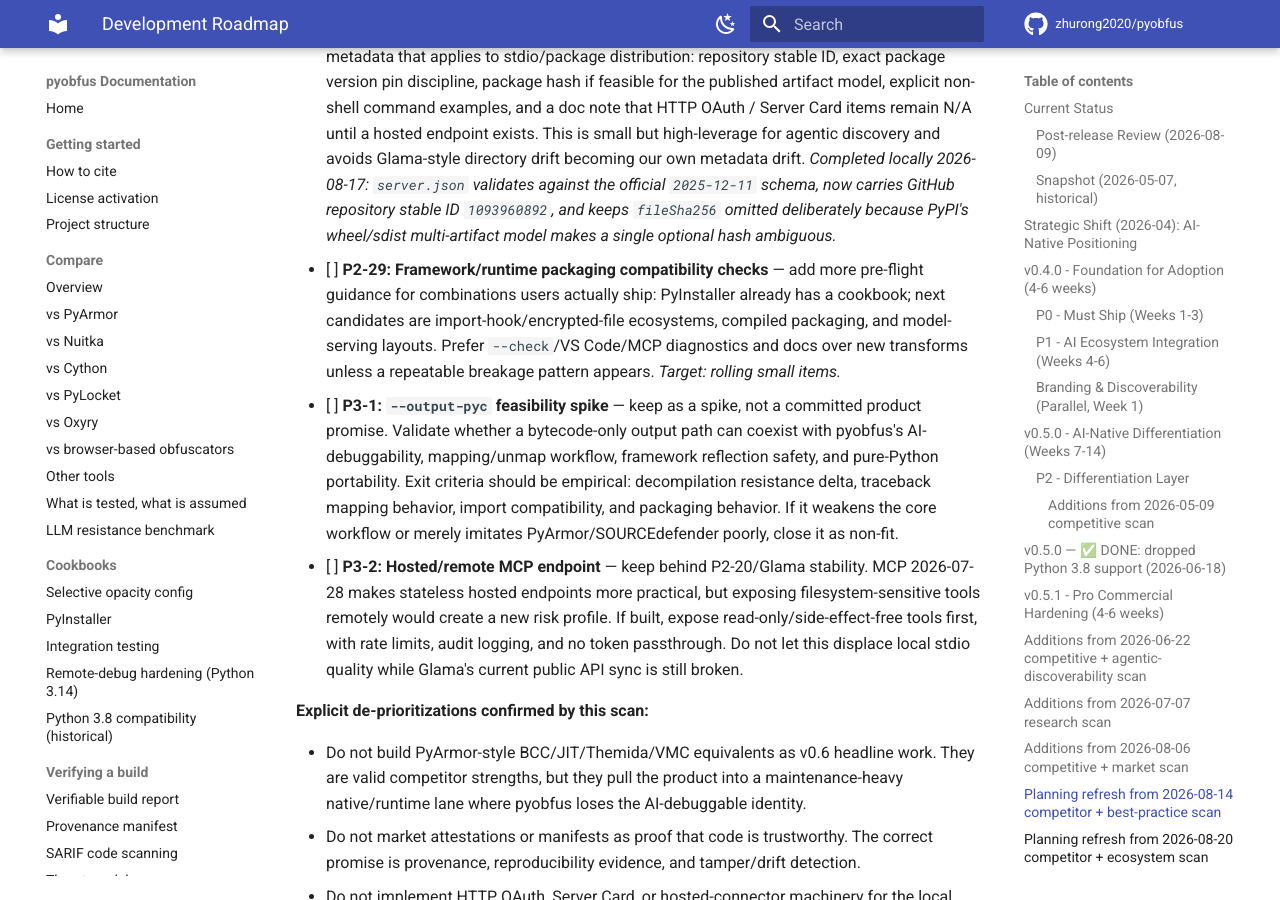
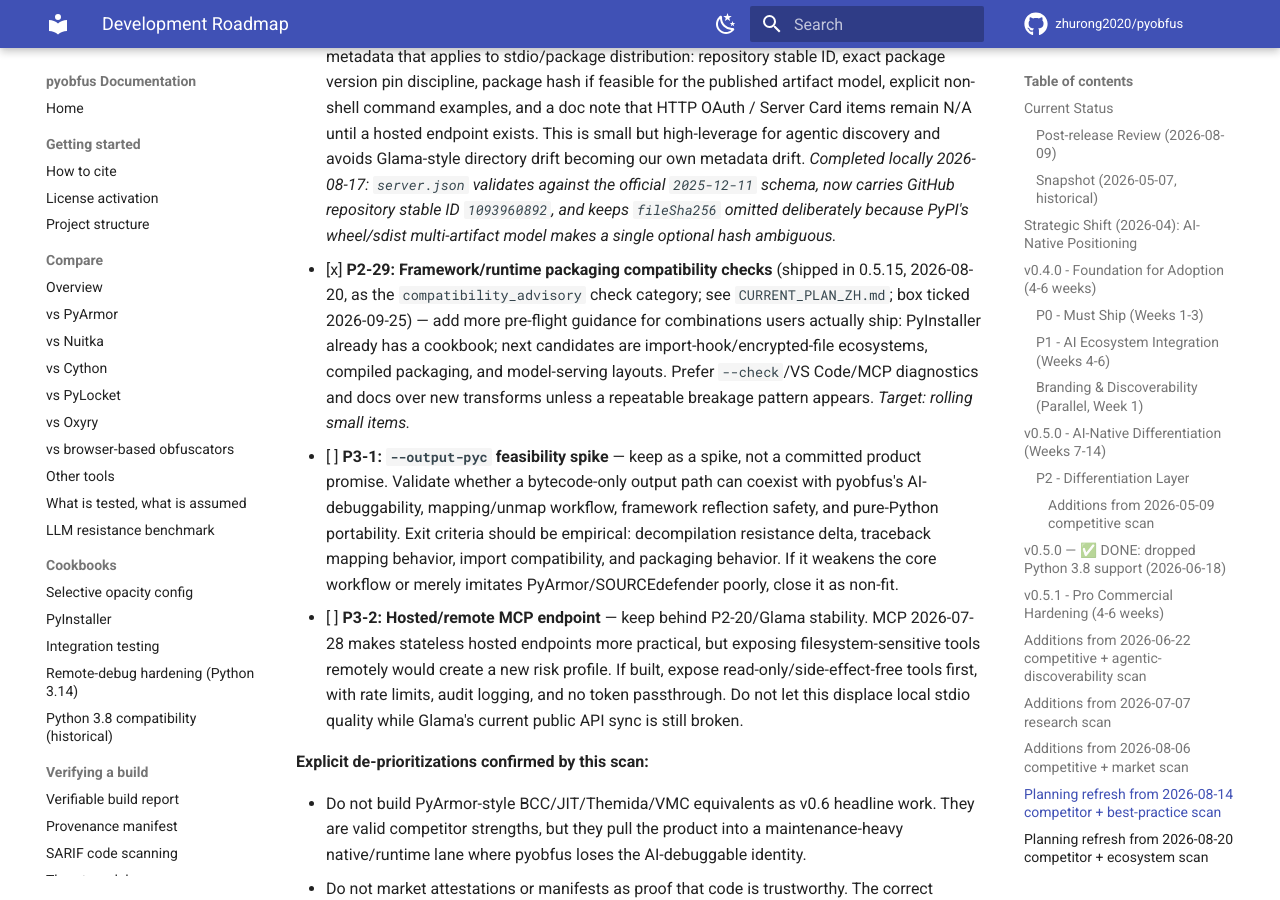
Before and after one commit to zhurong2020/pyobfus, an MkDocs documentation site: the page built from docs/ROADMAP.md, in a window 1280 px wide and 900 px high, scrolled down 19091 px. Built offline with MkDocs 1.6.1 and Material for MkDocs 9.7.7, drawn with Linux system fonts in a browser that asks for light colours; comment, search, counter and statistics services are not loaded.

Commit message:
docs(roadmap): tick P2-29 (shipped in 0.5.15)
Co-Authored-By: Claude Fable 5.1 <noreply@anthropic.com>

```diff
--- a/docs/ROADMAP.md
+++ b/docs/ROADMAP.md
@@ -372,7 +372,7 @@ as important trust/discovery data.
   official `2025-12-11` schema, now carries GitHub repository stable ID
   `1093960892`, and keeps `fileSha256` omitted deliberately because PyPI's
   wheel/sdist multi-artifact model makes a single optional hash ambiguous._
-- [ ] **P2-29: Framework/runtime packaging compatibility checks** — add more
+- [x] **P2-29: Framework/runtime packaging compatibility checks** (shipped in 0.5.15, 2026-08-20, as the `compatibility_advisory` check category; see `CURRENT_PLAN_ZH.md`; box ticked 2026-09-25) — add more
   pre-flight guidance for combinations users actually ship: PyInstaller
   already has a cookbook; next candidates are import-hook/encrypted-file
   ecosystems, compiled packaging, and model-serving layouts. Prefer
```
